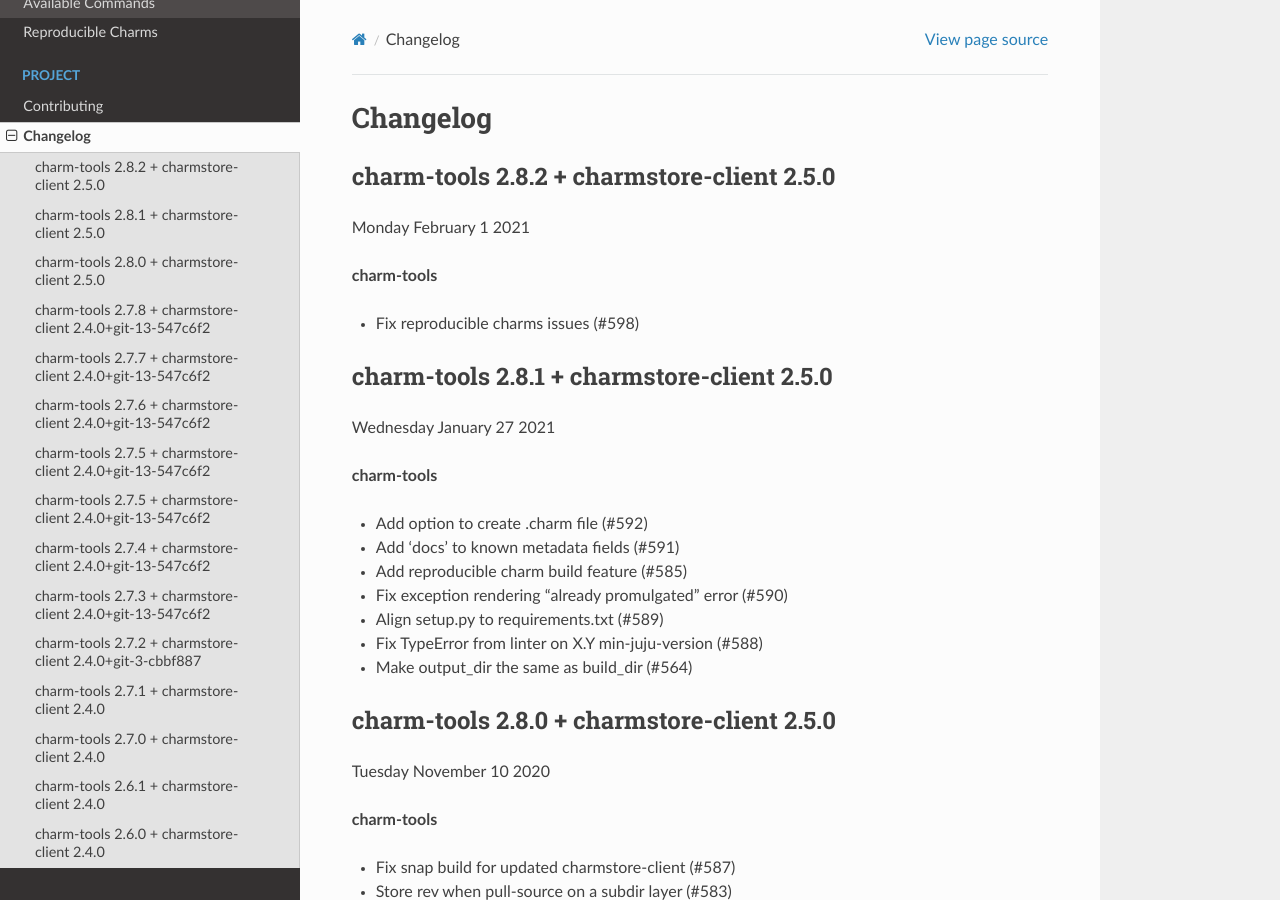
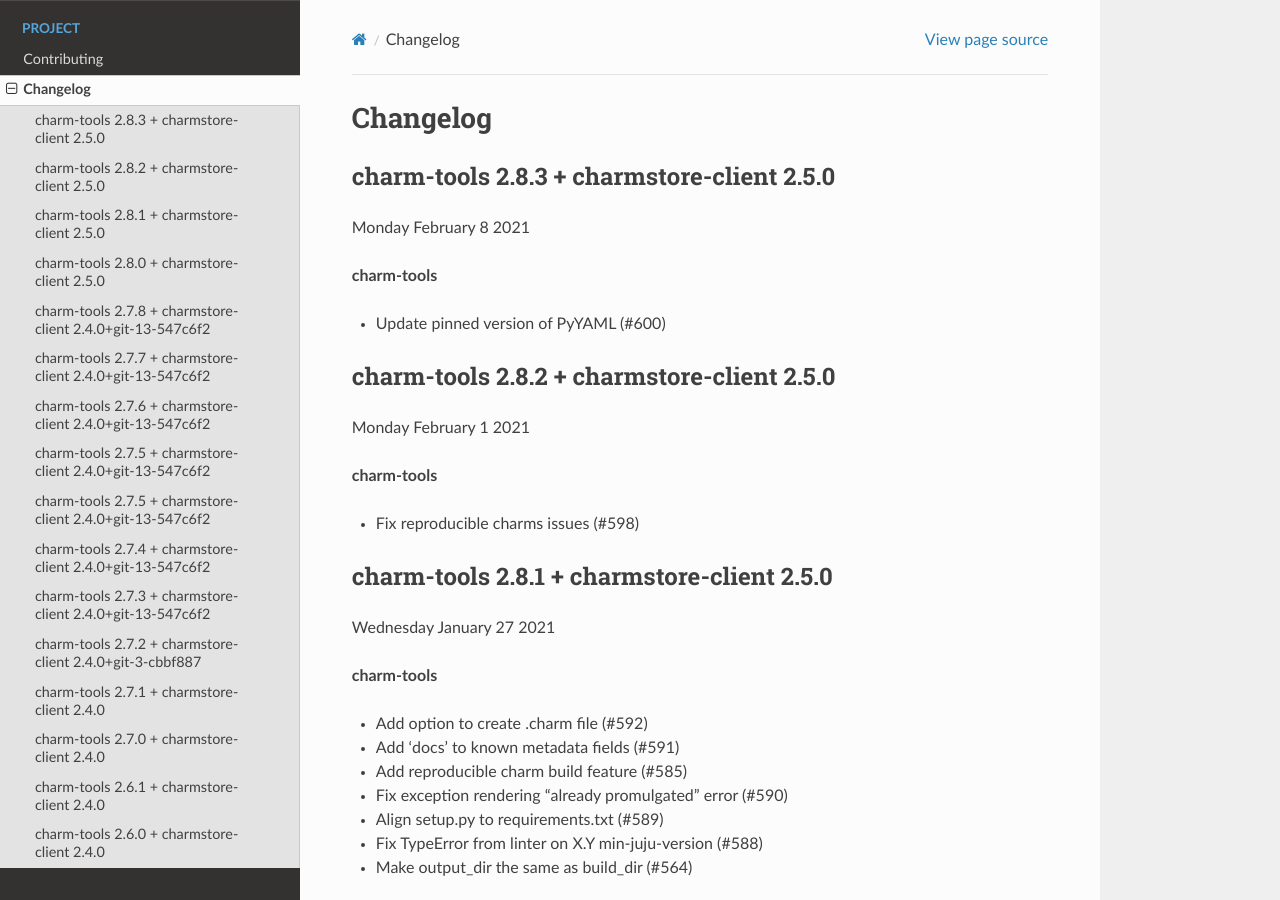
Before and after one commit to juju/charm-tools, a Sphinx documentation site: the page built from docs/changelog.rst, in a window 1280 px wide and 900 px high. Built offline with Sphinx 7.4.7 and the Read the Docs theme 2.0.0, drawn with Linux system fonts in a browser that asks for light colours; pages that are not in the unit, such as notebooks, are missing from menus.

Commit message:
Update changelog for 2.8.3

```diff
--- a/docs/changelog.rst
+++ b/docs/changelog.rst
@@ -1,5 +1,13 @@
 Changelog
 =========
+
+charm-tools 2.8.3 + charmstore-client 2.5.0
+^^^^^^^^^^^^^^^^^^^^^^^^^^^^^^^^^^^^^^^^^^^
+Monday February 8 2021
+
+**charm-tools**
+
+* Update pinned version of PyYAML (#600)
 
 charm-tools 2.8.2 + charmstore-client 2.5.0
 ^^^^^^^^^^^^^^^^^^^^^^^^^^^^^^^^^^^^^^^^^^^
```
